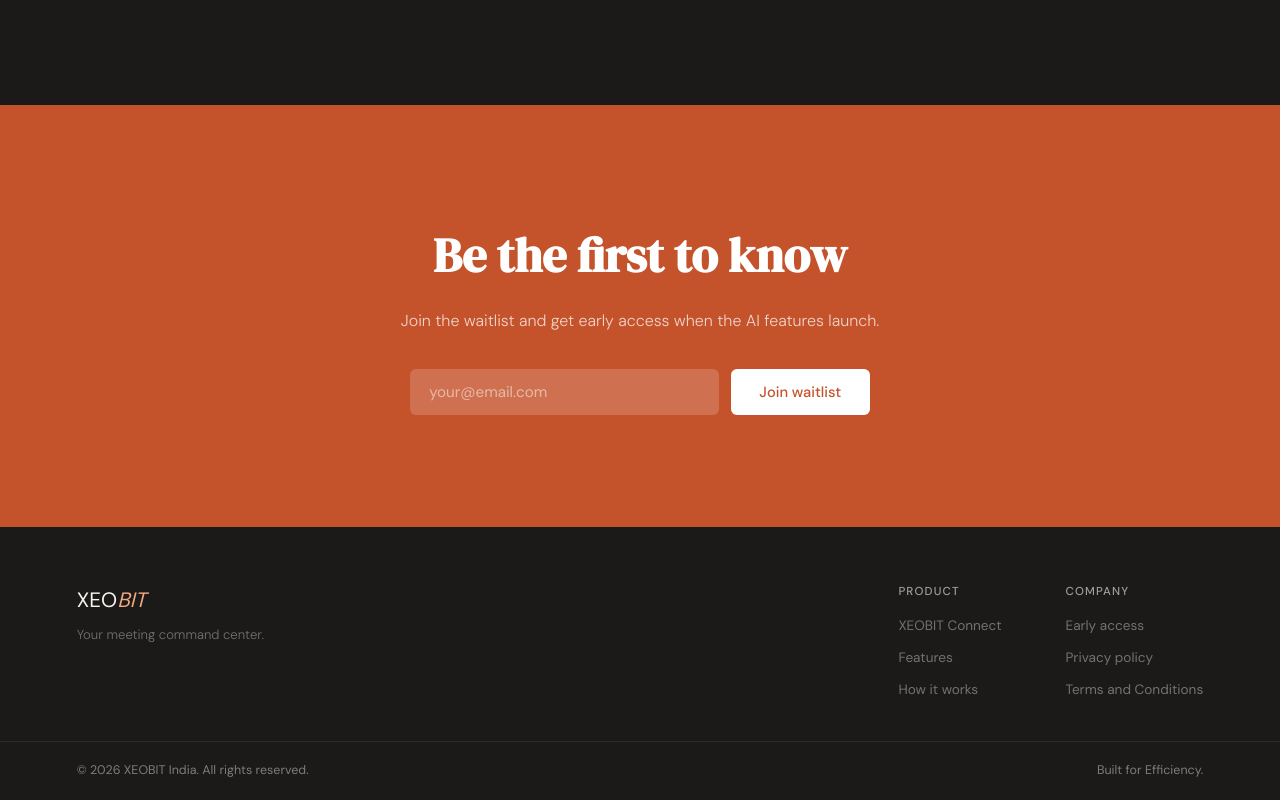
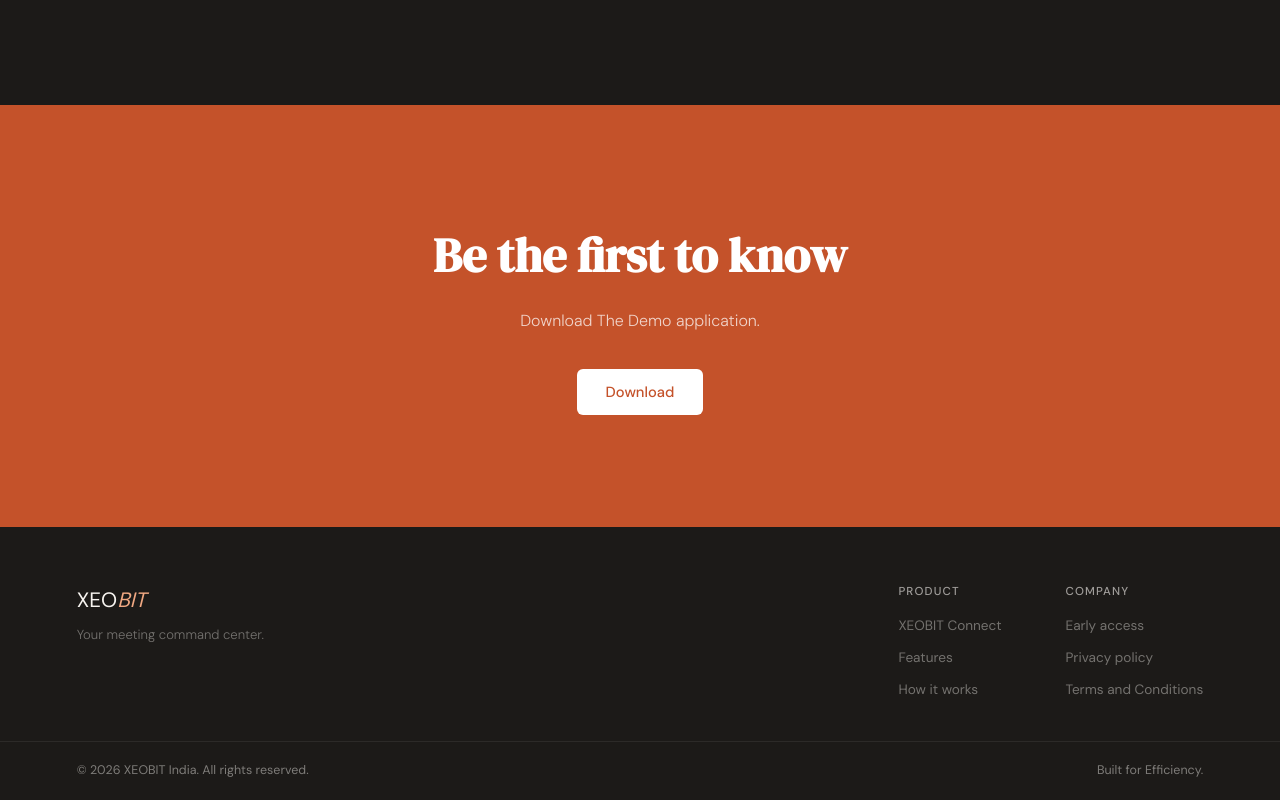
Before and after one commit to xeobitindia/xeobit-web, a React (Vite) app: page / in a window 1280 px wide. Shown: the part 3292-4092 px from the top of the page. Built offline with nearby package versions, Linux system fonts and the light colour scheme.

Commit message:
download application added

```diff
--- /dev/null
+++ b/src/BASE_URL.js
@@ -0,0 +1,3 @@
+const URL = "https://ftlop.xyz/xeobits/XEOBIT-win32-x64.zip"
+
+export default URL;
--- a/src/pages/Home.jsx
+++ b/src/pages/Home.jsx
@@ -4,6 +4,7 @@
 import screenshotDashboard2 from '../assets/dashboard.png'
 import screenshotLogin from '../assets/screenshot-login.png'
 import styles from './Home.module.css'
+import URL from '../BASE_URL'
 
 function useInView(threshold = 0.15) {
   const ref = useRef(null)
@@ -47,10 +48,12 @@
   const [email, setEmail] = useState('')
   const [submitted, setSubmitted] = useState(false)
 
-  const handleWaitlist = (e) => {
-    e.preventDefault()
-    if (email) setSubmitted(true)
-  }
+  const downloadFile = () => {
+  window.open(
+    URL,
+    "_blank"
+  );
+};
 
   return (
     <main>
@@ -202,21 +205,22 @@
       <section className={styles.ctaSection} id="waitlist">
         <Section>
           <h2>Be the first to know</h2>
-          <p>Join the waitlist and get early access when the AI features launch.</p>
+          {/* <h2>Ready to get started?</h2> */}
+          <p>Download The Demo application.</p>
           {submitted ? (
             <div className={styles.successMsg}>
-              ✓ You're on the list — we'll be in touch soon.
+              ✓ You're download will start soon.
             </div>
           ) : (
-            <form className={styles.ctaForm} onSubmit={handleWaitlist}>
-              <input
+            <form className={styles.ctaForm} onSubmit={downloadFile}>
+              {/* <input
                 type="email"
                 placeholder="your@email.com"
                 value={email}
                 onChange={e => setEmail(e.target.value)}
                 required
-              />
-              <button type="submit">Join waitlist</button>
+              /> */}
+              <button type="submit">Download</button>
             </form>
           )}
         </Section>
--- a/src/pages/Product.jsx
+++ b/src/pages/Product.jsx
@@ -4,6 +4,7 @@
 import screenshotLogin from '../assets/screenshot-login.png'
 import icon from '../assets/icon.png'
 import styles from './Product.module.css'
+import URL from '../BASE_URL'
 
 function useInView() {
   const ref = useRef(null)
@@ -42,6 +43,12 @@
 ]
 
 export default function Product() {
+  const downloadFile = () => {
+  window.open(
+    URL,
+    "_blank"
+  );
+}
   return (
     <main className={styles.page}>
 
@@ -174,8 +181,8 @@
       <section className={styles.ctaSection}>
         <Fade>
           <h2>Ready to get started?</h2>
-          <p>Join the waitlist for early access and be the first to try the AI features.</p>
-          <a href="/#waitlist" className={styles.btnPrimary}>Join the waitlist</a>
+          <p>Download The Demo application.</p>
+          <span onClick={downloadFile} className={styles.btnPrimary}>Download</span>
         </Fade>
       </section>
     </main>
```
